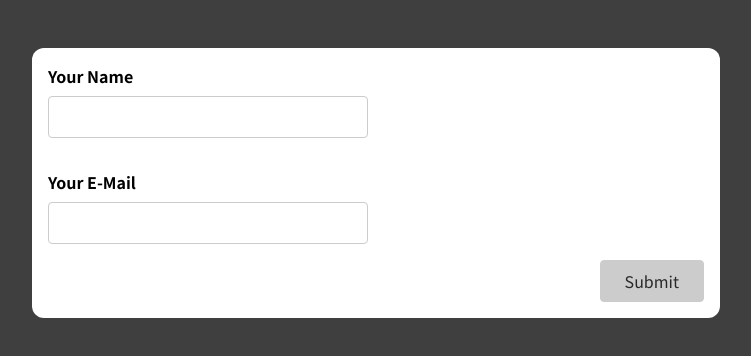
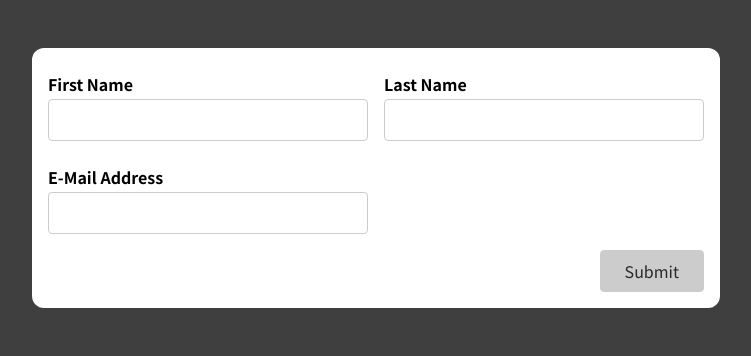
Before and after one commit to AleksandreTch/FormsAndUserInputs, a React (Create React App) app: page / in a window 1280 px wide. Shown: the top 356 px of the page, without its empty margins (264-1015 px from the left). Built offline with nearby package versions, Linux system fonts and the light colour scheme.

Commit message:
Last Commit.

```diff
--- a/src/App.js
+++ b/src/App.js
@@ -1,9 +1,9 @@
-import SimpleInput from './components/SimpleInput';
+import BasicForm from './components/BasicForm';
 
 function App() {
   return (
     <div className="app">
-      <SimpleInput />
+      <BasicForm />
     </div>
   );
 }
--- a/src/components/BasicForm.js
+++ b/src/components/BasicForm.js
@@ -1,22 +1,104 @@
+import useInput from "../hooks/use-input";
+
+const isNotEmpty = value => value.trim() != '';
+const isEmail = value => value. includes('@');
+
 const BasicForm = (props) => {
+  const {
+    value: firstNameValue,
+    isValid: firstNameIsValid,
+    hasError: firstNameHasError,
+    valueChangeHandler: firstNameChangeHandler,
+    inputBlurHandler: firstNameBlurHandler,
+    reset: resetFirstName
+  } = useInput(isNotEmpty);
+
+  const {
+    value: lastNameValue,
+    isValid:lasttNameIsValid,
+    hasError: lastNameHasError,
+    valueChangeHandler: lastNameChangeHandler,
+    inputBlurHandler: lastNameBlurHandler,
+    reset: resetLastName
+  } = useInput(isNotEmpty);
+
+  const {
+    value: emailValue,
+    isValid: emailIsValid,
+    hasError: emailHasError,
+    valueChangeHandler: emailChangeHandler,
+    inputBlurHandler: emailBlurHandler,
+    reset: resetEmail
+  } = useInput(isEmail);
+
+  let formIsValid = false;
+
+  if(firstNameIsValid && lasttNameIsValid && emailIsValid) {
+    formIsValid = true;
+  }
+
+  const submitHandler = (e) => {
+    e.preventDefault();
+
+    if(!formIsValid){
+      return;
+    }
+
+    console.log("Submitted");
+    console.log(
+      firstNameValue,
+      lastNameValue,
+      emailValue)
+    resetFirstName();
+    resetLastName();
+    resetEmail();
+  }
+
+  const firstNameClasses = firstNameHasError
+    ? 'form-control invalid'
+    : 'form-control'
+
+  const lastNameClasses = lastNameHasError
+    ? 'form-control invalid'
+    : 'form-control'
+
+  const emailClasses = emailHasError
+    ? 'form-control invalid'
+    : 'form-control'
+
   return (
-    <form>
+    <form onSubmit={submitHandler}>
       <div className='control-group'>
-        <div className='form-control'>
+        <div className={firstNameClasses}>
           <label htmlFor='name'>First Name</label>
-          <input type='text' id='name' />
+          <input type='text' id='name'
+            value={firstNameValue}
+            onChange={firstNameChangeHandler}
+            onBlur={firstNameBlurHandler}
+            />
+              {firstNameHasError && <p className="error-text">Please enter your first name</p>}
         </div>
-        <div className='form-control'>
+        <div className={lastNameClasses}>
           <label htmlFor='name'>Last Name</label>
-          <input type='text' id='name' />
+          <input type='text' id='name'
+            value={lastNameValue}
+            onChange={lastNameChangeHandler}
+            onBlur={lastNameBlurHandler}
+          />
+            {lastNameHasError && <p className="error-text">Please enter yout last name</p>}
         </div>
       </div>
-      <div className='form-control'>
+      <div className={emailClasses}>
         <label htmlFor='name'>E-Mail Address</label>
-        <input type='text' id='name' />
+        <input type='text' id='name'
+          value={emailValue}
+          onChange={emailChangeHandler}
+          onBlur={emailBlurHandler}
+        />
+          {emailHasError && <p className="error-text">Please enter a valid email</p>}
       </div>
       <div className='form-actions'>
-        <button>Submit</button>
+        <button disabled={!formIsValid}>Submit</button>
       </div>
     </form>
   );
--- a/src/index.css
+++ b/src/index.css
@@ -26,10 +26,6 @@
   margin-bottom: 1rem;
 }
 
-.form-control:nth-child(2){
-  margin-top: 2rem;
-}
-
 .form-control input,
 .form-control label {
   display: block;
@@ -37,7 +33,9 @@
 
 .form-control label {
   font-weight: bold;
-  margin-bottom: 0.5rem;
+  margin-bottom: 0.2rem;
+  margin-top:0.5rem
+
 }
 
 .form-control input,
@@ -77,19 +75,19 @@
   cursor: pointer;
 }
 
-button:disabled,
-button:disabled:hover,
-button:disabled:active {
-	background-color:#ccc;
-	color:#292929;
-	border-color:#ccc;
-	cursor: not-allowed;
-}
-
 button:hover,
 button:active {
   background-color: #33059e;
   border-color: #33059e;
+}
+
+button:disabled,
+button:disabled:hover,
+button:disabled:active {
+  background-color: #ccc;
+  color: #292929;
+  border-color: #ccc;
+  cursor: not-allowed;
 }
 
 .form-actions {
@@ -111,10 +109,11 @@
   background-color: #fbe8d2;
 }
 
+
 .error-text {
+  position: absolute;
+  transform: translateY(-1rem);
   color: #b40e0e;
-  transform: translateY(-.75rem);
-  margin-bottom: -2.5rem;
 }
 
 @keyframes wiggle {
```
Lines whose indentation alone changed are shown as unchanged.
